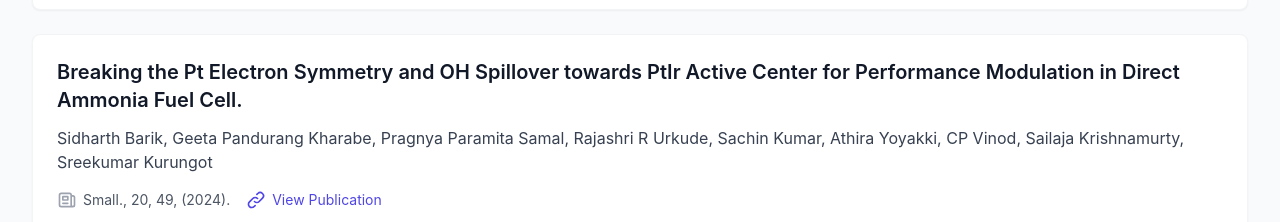
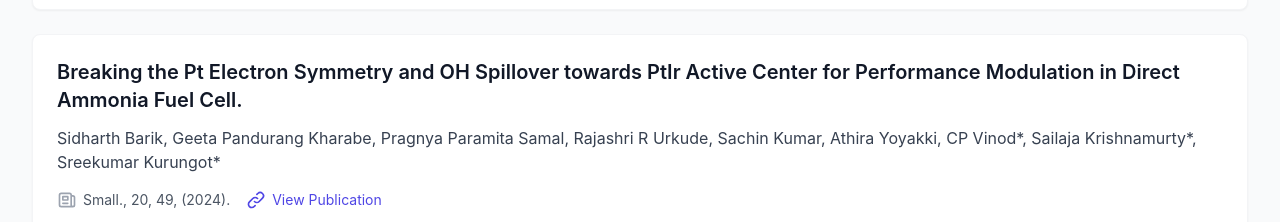
Before and after one commit to kmdurga67/catmoss, a React (Create React App) app: page /publications in a window 1280 px wide. Shown: the part 3280-3502 px from the top of the page. Built offline with nearby package versions, Linux system fonts and the light colour scheme.

Commit message:
Publication modified

```diff
--- a/src/constants/publicationConstants.js
+++ b/src/constants/publicationConstants.js
@@ -2204,9 +2204,9 @@ export const publicationConstant = [
       "Rajashri R Urkude",
       "Sachin Kumar",
       "Athira Yoyakki",
-      "CP Vinod",
-      "Sailaja Krishnamurty",
-      "Sreekumar Kurungot"
+      "CP Vinod*",
+      "Sailaja Krishnamurty*",
+      "Sreekumar Kurungot*"
     ],
     other_details:"Small., 20, 49, (2024)",
     year:"2024",
```
